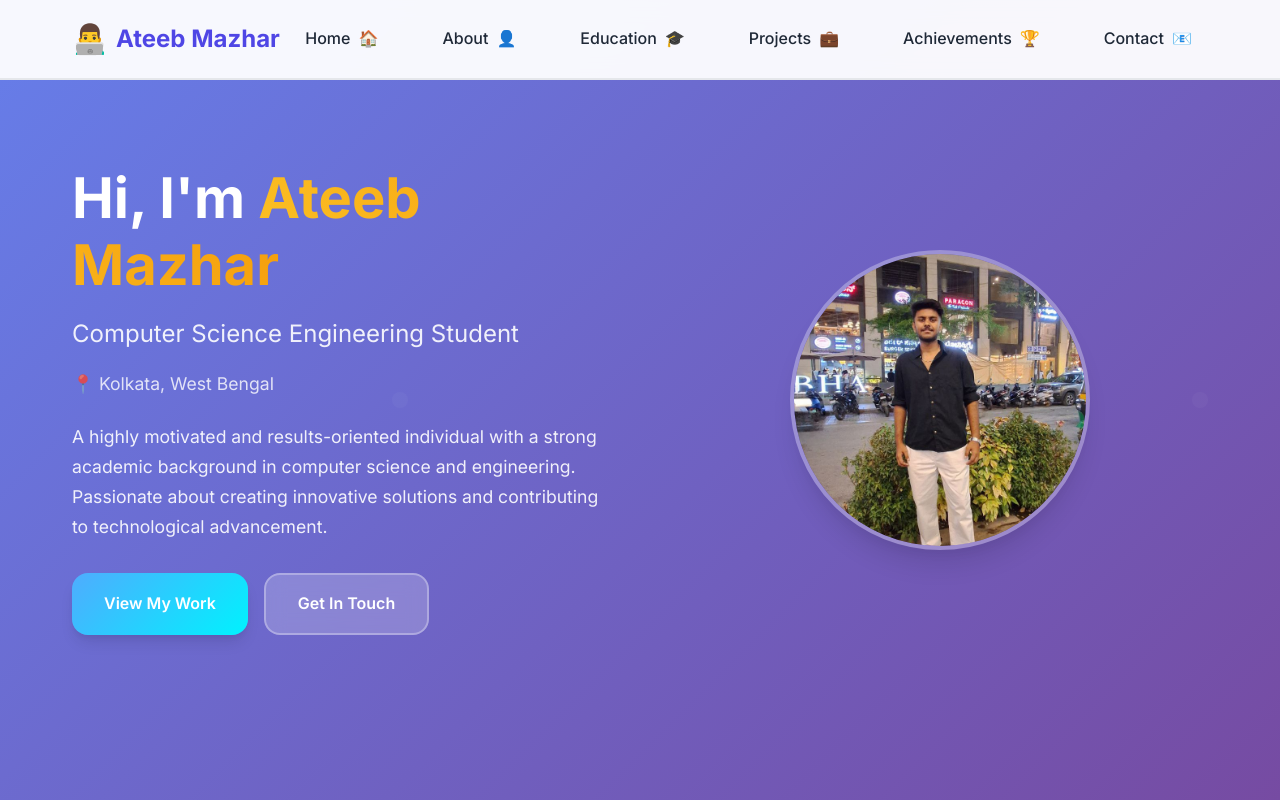
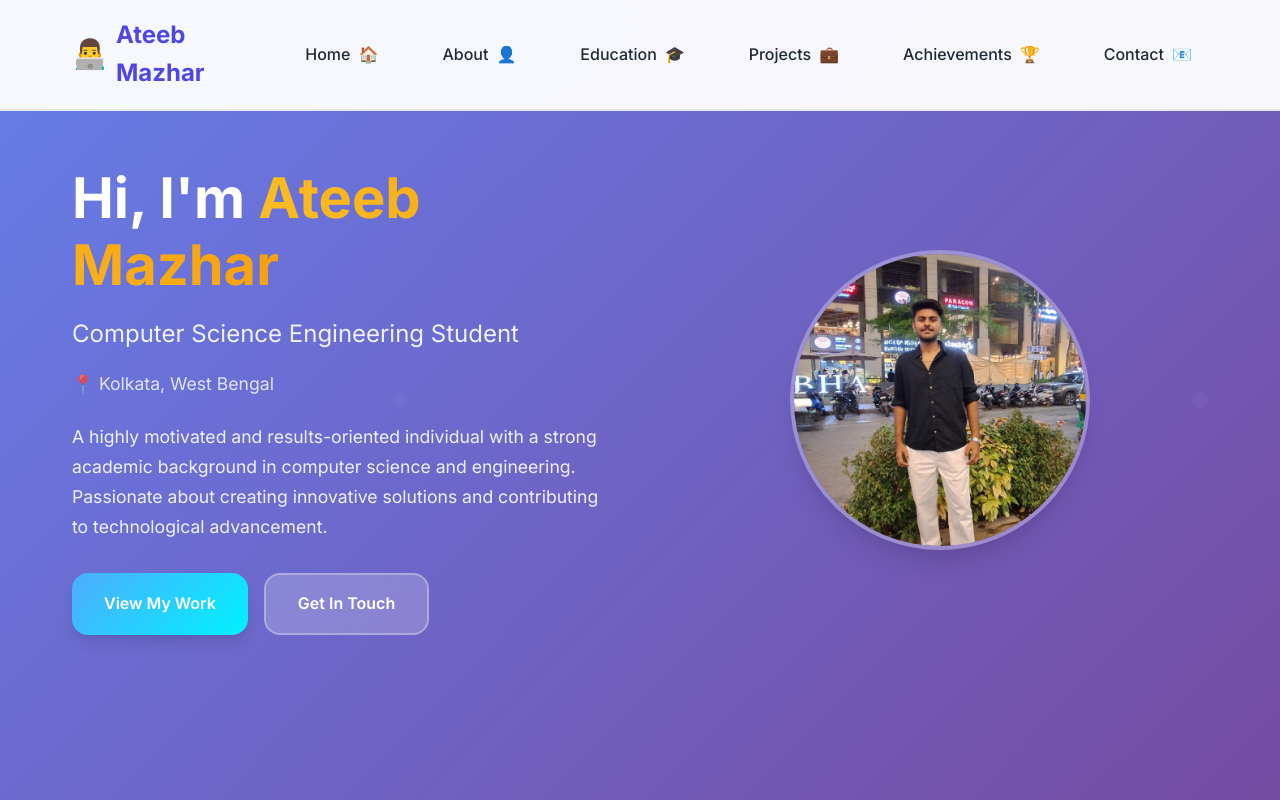
Before and after one commit to Ateebkhan107/portfolio-website, a website: page index.html in a window 1280 px wide. Shown: the top 800 px of the page. Drawn offline with Linux system fonts and the light colour scheme.

Commit message:
Add more spacing between logo and navigation in header

```diff
--- a/style.css
+++ b/style.css
@@ -84,6 +84,7 @@ header {
     display: flex;
     justify-content: space-between;
     align-items: center;
+    gap: 3rem;
 }
 
 .logo {
@@ -93,6 +94,7 @@ header {
     display: flex;
     align-items: center;
     gap: 0.5rem;
+    padding-right: 2rem;
 }
 
 .logo::before {
```
